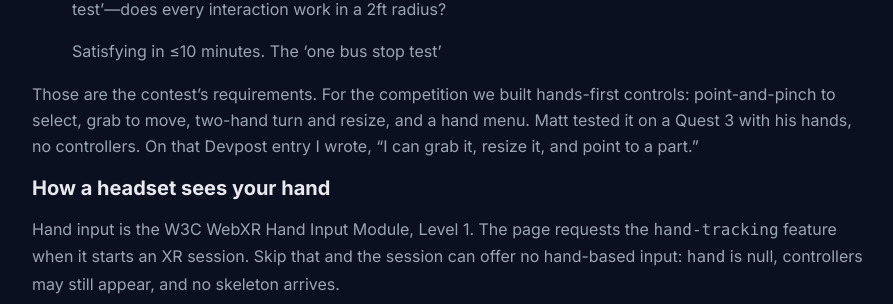
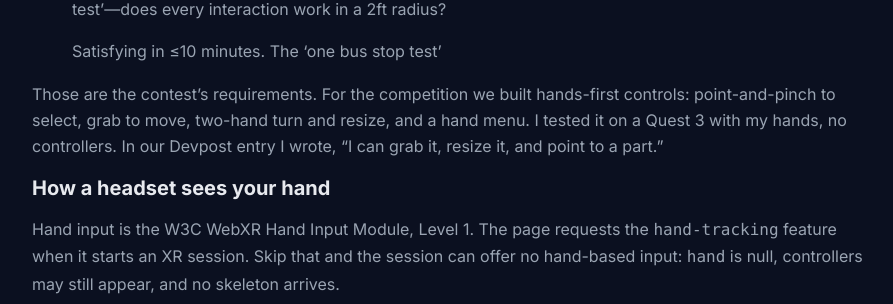
Before and after one commit to School-of-the-Ancients/School-of-the-Ancients.github.io, a Jekyll site: the page built from blog/_posts/2026-11-19-putting-the-controllers-down.md, in a window 1280 px wide and 900 px high, scrolled down 473 px. Shown: the part 176-480 px from the top of the window, without its empty margins (192-1085 px from the left). Built offline with Jekyll 4.4.1, drawn with Linux system fonts in a browser that asks for light colours; some of the changed text lies outside the part shown.

Commit message:
Put the hands test and welcome lesson in one voice.
Say the Quest 3 hands test in the first person, and drop the welcome sentence that still called the guided lesson unfinished.

Co-authored-by: thetopham <thetopham@users.noreply.github.com>

```diff
--- a/blog/_posts/2026-11-19-putting-the-controllers-down.md
+++ b/blog/_posts/2026-11-19-putting-the-controllers-down.md
@@ -22,7 +22,7 @@ The Meta VR Start Developer Competition 2026 made hands and a chair the design.
 
 > Satisfying in ≤10 minutes. The 'one bus stop test'
 
-Those are the contest's requirements. For the competition we built hands-first controls: point-and-pinch to select, grab to move, two-hand turn and resize, and a hand menu. Matt tested it on a Quest 3 with his hands, no controllers. On that Devpost entry I wrote, "I can grab it, resize it, and point to a part."
+Those are the contest's requirements. For the competition we built hands-first controls: point-and-pinch to select, grab to move, two-hand turn and resize, and a hand menu. I tested it on a Quest 3 with my hands, no controllers. In our Devpost entry I wrote, "I can grab it, resize it, and point to a part."
 
 ## How a headset sees your hand
 
@@ -70,7 +70,7 @@ One thing I learned from wearing the headset is how quickly a lesson falls apart
 
 Quest Browser has no Web Speech API, so the usual recognition call is not there. We built a separate speech-to-text path, and a hold-to-speak pinch as the fallback: hold the pinch while you speak, release when you stop.
 
-We built a live-voice welcome and a guided intro lesson, and a voice teacher talks you through a guided lesson, checks your answers as you point at parts, and awards XP and a level-up. On the headset, I've heard the welcome speak; the full intro has been walked through in the browser, and we're still testing the complete path on Quest.
+We built a live-voice welcome and a guided intro lesson: a voice teacher talks you through a guided lesson, checks your answers as you point at parts, and awards XP and a level-up.
 
 "We're working on speed, so talking to your mentor feels like a real conversation and exhibits show up while you keep learning."
 
```
